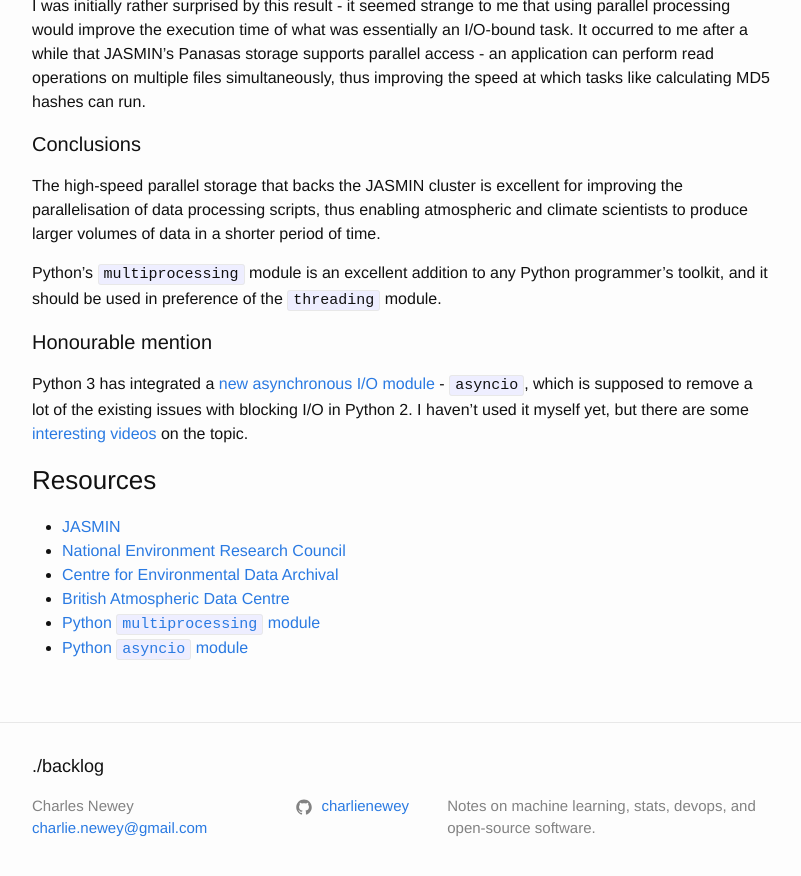
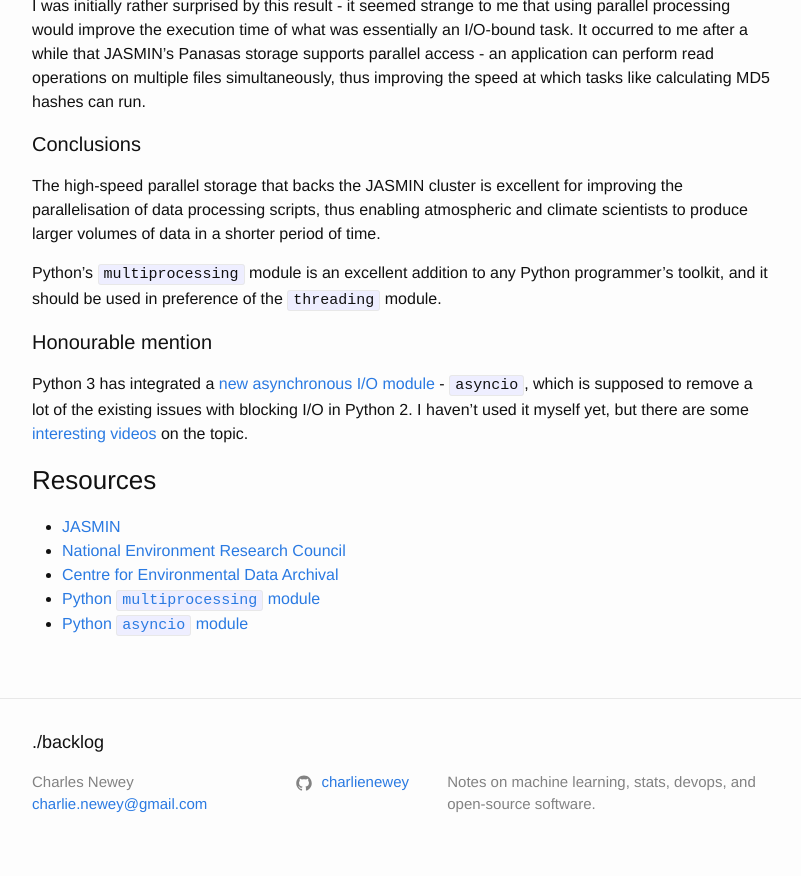
Before and after one commit to charlienewey/blog.newey.me, a Jekyll site: the page built from _posts/2014-07-16-parallel-python-and-jasmin.md, in a window 1280 px wide and 900 px high, scrolled down 3312 px. Shown: the top 876 px of the window, without its empty margins (238-1039 px from the left). Built offline with Jekyll 4.4.1, drawn with Linux system fonts in a browser that asks for light colours.

Commit message:
FINE. Remove link.

```diff
--- a/_posts/2014-07-16-parallel-python-and-jasmin.md
+++ b/_posts/2014-07-16-parallel-python-and-jasmin.md
@@ -192,6 +192,5 @@
 * [JASMIN](http://www.jasmin.ac.uk/)
 * [National Environment Research Council](http://www.nerc.ac.uk/)
 * [Centre for Environmental Data Archival](http://www.ceda.ac.uk/)
-* [British Atmospheric Data Centre](http://badc.nerc.ac.uk/)
 * [Python `multiprocessing` module](https://docs.python.org/2/library/multiprocessing.html)
 * [Python `asyncio` module](https://docs.python.org/3/library/asyncio.html)
```
